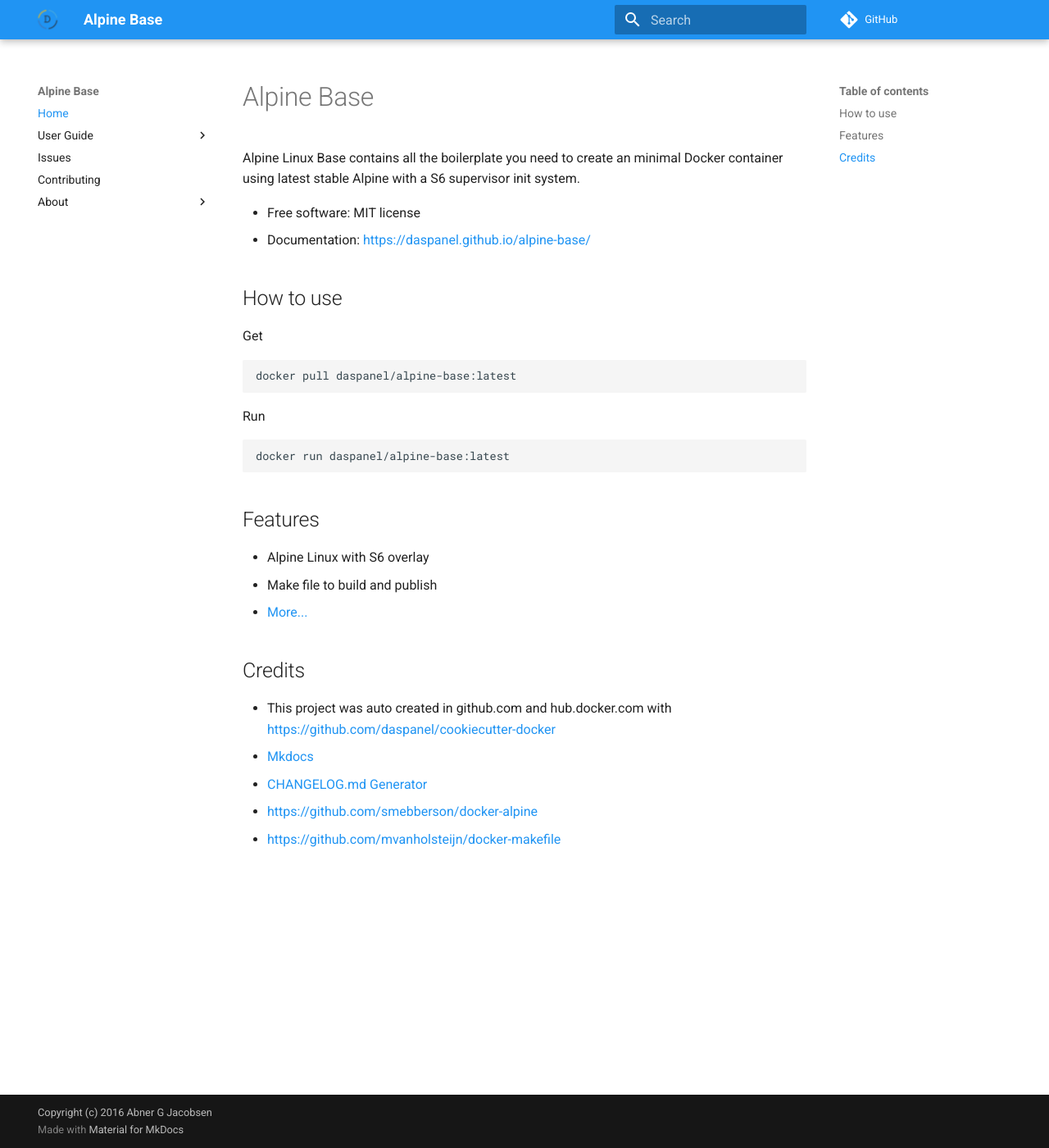
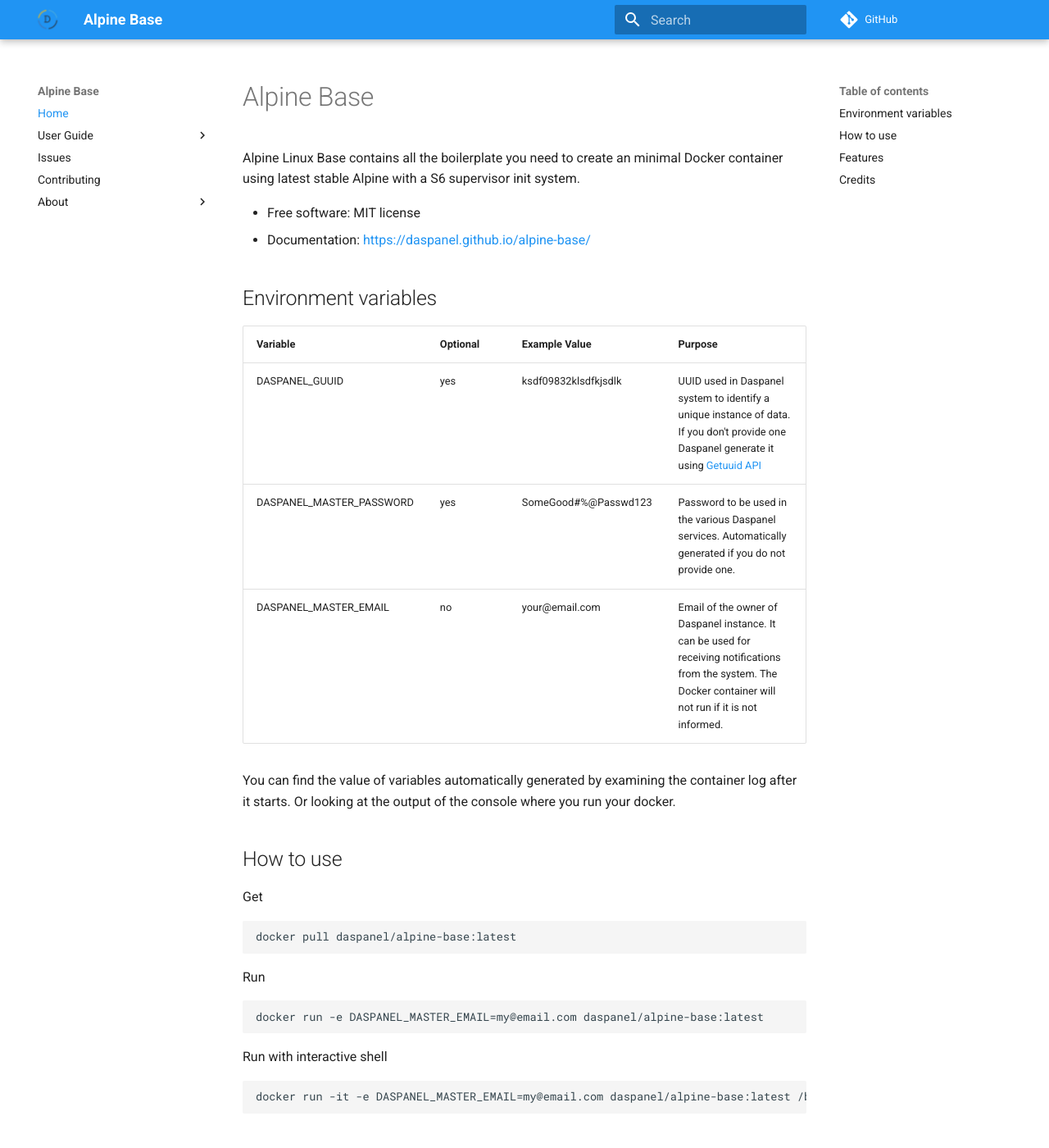
Before and after one commit to SIXwishlist/alpine-base, an MkDocs documentation site: the page built from docs/index.md, in a window 1280 px wide and 1400 px high. Shown: the whole window at 82% size. Built offline with MkDocs 1.6.1 and Material for MkDocs 9.7.7, drawn with Linux system fonts in a browser that asks for light colours; comment, search, counter and statistics services are not loaded; old or Windows-style settings are respelled for this version of MkDocs; some of the changed text lies outside the part shown.

````diff
--- a/docs/index.md
+++ b/docs/index.md
@@ -5,6 +5,17 @@ Docker container using latest stable Alpine with a S6 supervisor init system.
 
 * Free software: MIT license
 * Documentation: <https://daspanel.github.io/alpine-base/>
+
+## Environment variables
+| Variable | Optional      | Example Value | Purpose
+|----------|---------------|---------------|---------------|
+| DASPANEL_GUUID | yes | ksdf09832klsdfkjsdlk | UUID used in Daspanel system to identify a unique instance of data. If you don't provide one Daspanel generate it using [Getuuid API](https://9jzojg54n7.execute-api.us-east-1.amazonaws.com/v1/uuid)|
+| DASPANEL_MASTER_PASSWORD | yes | SomeGood#%@Passwd123 | Password to be used in the various Daspanel services. Automatically generated if you do not provide one.
+| DASPANEL_MASTER_EMAIL | no | your@email.com | Email of the owner of Daspanel instance. It can be used for receiving notifications from the system. The Docker container will not run if it is not informed.
+
+You can find the value of variables automatically generated by examining the
+container log after it starts. Or looking at the output of the console where
+you run your docker.
 
 ## How to use
 Get
@@ -14,7 +25,12 @@ docker pull daspanel/alpine-base:latest
 
 Run
 ```shell
-docker run daspanel/alpine-base:latest
+docker run -e DASPANEL_MASTER_EMAIL=my@email.com daspanel/alpine-base:latest
+```
+
+Run with interactive shell
+```shell
+docker run -it -e DASPANEL_MASTER_EMAIL=my@email.com daspanel/alpine-base:latest /bin/sh
 ```
 
 ## Features
@@ -29,5 +45,9 @@ docker run daspanel/alpine-base:latest
 <https://github.com/daspanel/cookiecutter-docker>
 * [Mkdocs](http://www.mkdocs.org/)
 * [CHANGELOG.md Generator](https://github.com/mh-cbon/changelog)
-* <https://github.com/smebberson/docker-alpine>
+ <https://github.com/deweysasser/docker-project-template>
+* <https://github.com/zixia/docker-simple-mail-forwarder>
 * <https://github.com/mvanholsteijn/docker-makefile>
+* <https://github.com/sstephenson/bats>
+* <https://github.com/webhippie/templater>
+* <https://stedolan.github.io/jq/>
````
Also changed, not shown: README.md (+3 -16 lines).
